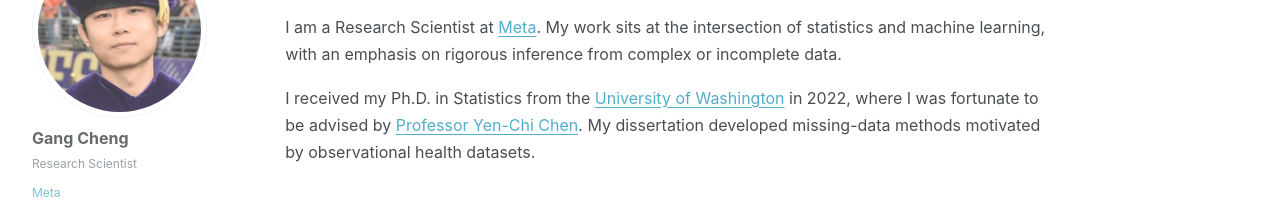
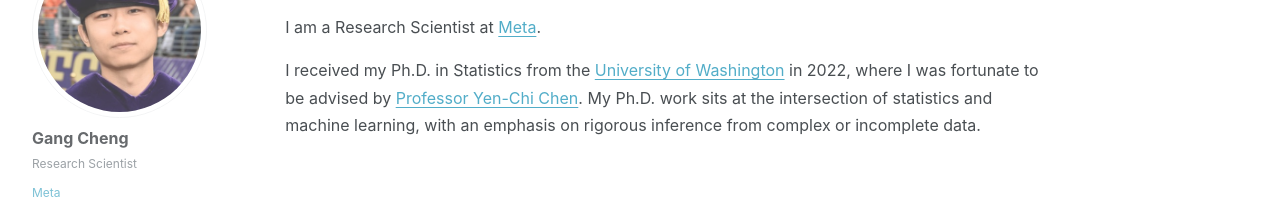
Before and after one commit to mathcg/mathcg.github.io, a plain HTML site: page index.html in a window 1280 px wide. Shown: the part 156-371 px from the top of the page. Drawn offline with Linux system fonts and the light colour scheme.

Commit message:
Clarify PhD research focus in biography

```diff
--- a/index.html
+++ b/index.html
@@ -3,7 +3,7 @@
   <head>
     <meta charset="utf-8">
     <meta name="viewport" content="width=device-width, initial-scale=1">
-    <meta name="description" content="Gang Cheng is a Research Scientist at Meta working at the intersection of statistics and machine learning.">
+    <meta name="description" content="Gang Cheng is a Research Scientist at Meta and earned his Ph.D. in Statistics from the University of Washington.">
     <meta name="author" content="Gang Cheng">
     <meta name="theme-color" content="#ffffff">
     <meta property="og:type" content="website">
@@ -94,15 +94,14 @@
           <h2 id="about-heading">Gang Cheng’s Website</h2>
           <p class="lead">
             I am a Research Scientist at <a href="https://www.meta.com/about/" rel="noopener noreferrer">Meta</a>.
-            My work sits at the intersection of statistics and machine learning, with an emphasis on
-            rigorous inference from complex or incomplete data.
           </p>
           <p>
             I received my Ph.D. in Statistics from the
             <a href="https://stat.uw.edu/" rel="noopener noreferrer">University of Washington</a> in 2022,
             where I was fortunate to be advised by
             <a href="https://faculty.washington.edu/yenchic/" rel="noopener noreferrer">Professor Yen-Chi Chen</a>.
-            My dissertation developed missing-data methods motivated by observational health datasets.
+            My Ph.D. work sits at the intersection of statistics and machine learning, with an emphasis on
+            rigorous inference from complex or incomplete data.
           </p>
         </section>
 
```
Also changed, not shown: 1 other file.
